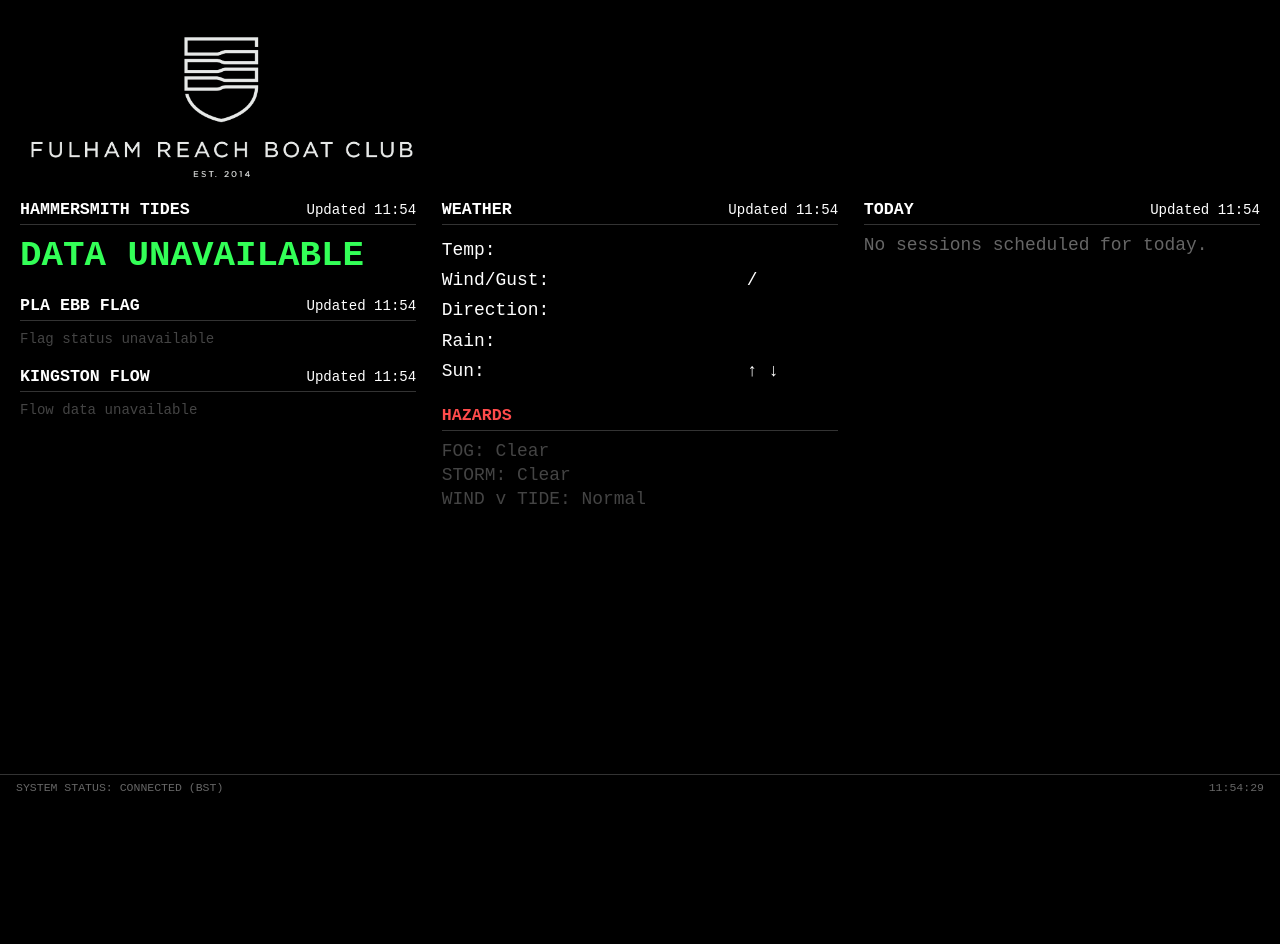
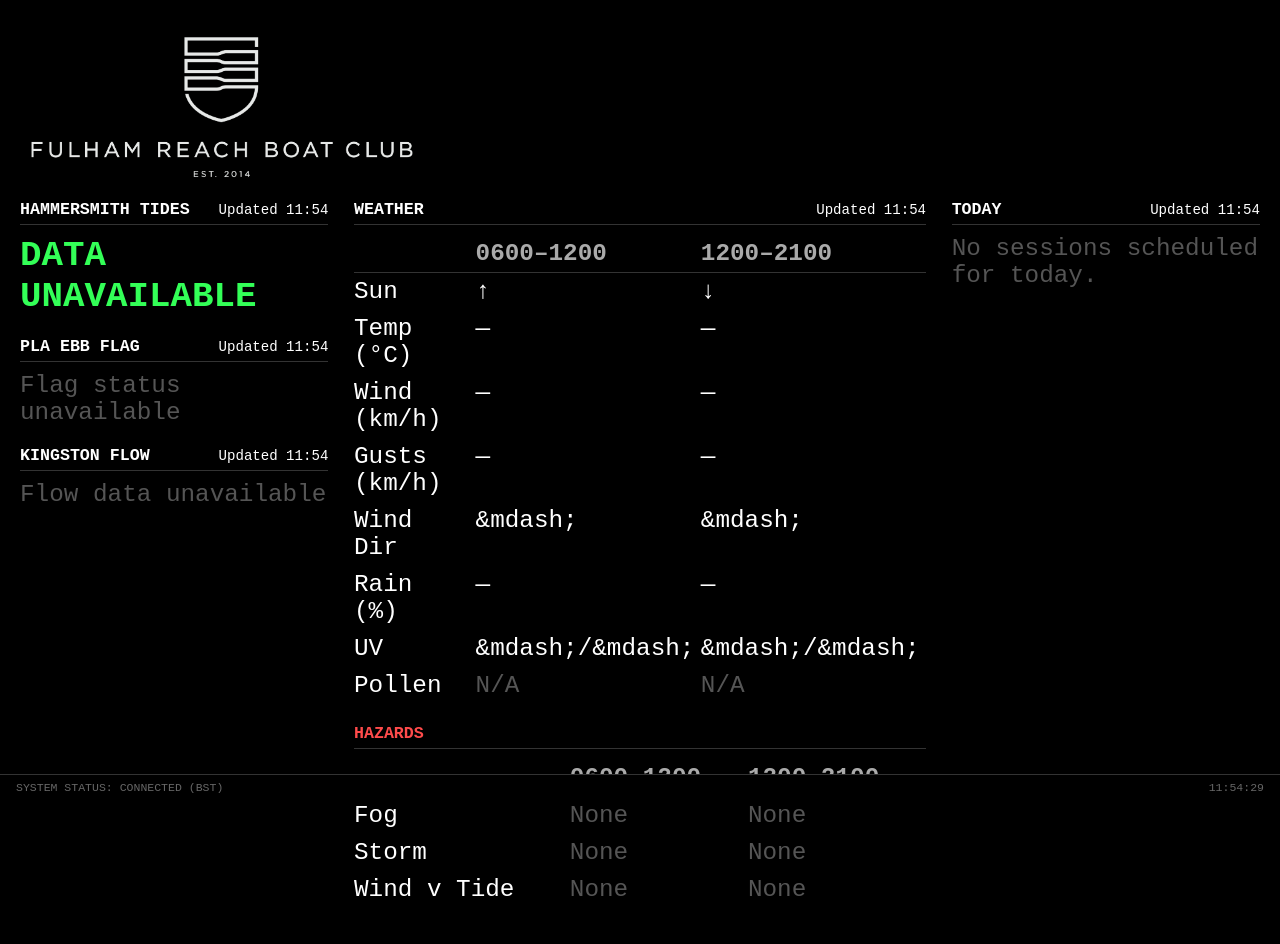
Before and after one commit to andrewfdn1/frbc-tides, a Flask app: page / in a window 1280 px wide. Before the commit the page ends 793 px from the top, so only its background shows below. Run offline with Flask 3, Linux system fonts and the light colour scheme.

Commit message:
Update index.html

```diff
--- a/templates/index.html
+++ b/templates/index.html
@@ -11,28 +11,26 @@
             background-color: #000;
             color: #fff;
             min-height: 100vh;
+            padding-bottom: 36px;
         }
 
-        /* Logo */
-        .logo-container {
-            padding: 12px 16px 8px;
+        :root {
+            --fs-header:  clamp(13px, 1.3vw, 17px);
+            --fs-updated: clamp(11px, 1.1vw, 15px);
+            --fs-data:    clamp(15px, 1.9vw, 26px);
+            --fs-metric:  clamp(20px, 2.8vw, 38px);
+            --fs-footer:  clamp(10px, 0.9vw, 13px);
         }
 
+        .logo-container { padding: 12px 16px 8px; }
+
         @media (orientation: portrait) {
-            .logo-container img {
-                width: 100%;
-                height: auto;
+            .logo-container img { width: 100%; height: auto; }
         }
+        @media (orientation: landscape) {
+            .logo-container img { width: 33%; height: auto; }
         }
 
-        @media (orientation: landscape) {
-            .logo-container img {
-                width: 33%;
-                height: auto;
-            }
-        }
-
-        /* Layout grid */
         .grid {
             display: grid;
             grid-template-columns: 1fr 1fr 1fr;
@@ -41,19 +39,7 @@
         }
 
         @media (orientation: portrait) {
-            .grid {
-                grid-template-columns: 1fr;
-            }
-        }
-
-        /* Fluid font sizes */
-        :root {
-            --fs-base:   clamp(13px, 1.4vw, 18px);
-            --fs-label:  clamp(11px, 1.1vw, 15px);
-            --fs-metric: clamp(20px, 2.8vw, 38px);
-            --fs-tide:   clamp(17px, 2.2vw, 30px);
-            --fs-header: clamp(13px, 1.3vw, 17px);
-            --fs-footer: clamp(10px, 0.9vw, 13px);
+            .grid { grid-template-columns: 1fr; }
         }
 
         h3 {
@@ -68,7 +54,7 @@
         }
 
         .updated {
-            font-size: var(--fs-label);
+            font-size: var(--fs-updated);
             color: #fff;
             font-weight: normal;
             text-transform: none;
@@ -82,8 +68,8 @@
         }
 
         .tide-row {
-            font-size: var(--fs-tide);
-            line-height: 1.3;
+            font-size: var(--fs-data);
+            line-height: 1.4;
             white-space: pre;
             font-weight: bold;
         }
@@ -95,7 +81,7 @@
             color: #FFFF00;
             font-weight: bold;
             margin-top: 10px;
-            font-size: var(--fs-base);
+            font-size: var(--fs-data);
             animation: blink 2s infinite;
         }
 
@@ -106,50 +92,51 @@
         }
 
         .pla-flag img {
-            height: clamp(60px, 8vw, 120px);
+            height: clamp(120px, 16vw, 240px);
             margin: 10px 0;
             border: 1px solid #333;
-        }
-
-        .weather-table {
-            width: 100%;
-            font-size: var(--fs-base);
-            border-collapse: collapse;
-        }
-
-        .weather-table td {
-            padding: clamp(3px, 0.4vw, 6px) 0;
         }
 
         .flow-value {
             font-size: var(--fs-metric);
             font-weight: bold;
-            color: #00CED1;
             margin: 6px 0 2px;
         }
 
-        .flow-label {
-            font-size: var(--fs-label);
-            color: #888;
+        .flow-label { font-size: var(--fs-data); }
+
+        .wx-table {
+            width: 100%;
+            border-collapse: collapse;
+            font-size: var(--fs-data);
+        }
+
+        .wx-table th {
+            font-size: var(--fs-data);
+            font-weight: bold;
+            text-align: left;
+            padding: clamp(2px, 0.4vw, 5px) clamp(4px, 0.5vw, 8px) clamp(2px, 0.4vw, 5px) 0;
+            border-bottom: 1px solid #333;
+            color: #aaa;
+        }
+
+        .wx-table th:first-child { min-width: 5em; }
+
+        .wx-table td {
+            text-align: left;
+            padding: clamp(2px, 0.4vw, 5px) clamp(4px, 0.5vw, 8px) clamp(2px, 0.4vw, 5px) 0;
+            vertical-align: top;
         }
 
         .cal-event {
             margin-bottom: clamp(8px, 1vw, 14px);
-            font-size: var(--fs-base);
+            font-size: var(--fs-data);
             border-left: 3px solid #33FF57;
             padding-left: 8px;
             line-height: 1.4;
         }
 
-        .cal-time {
-            color: #33FF57;
-            font-size: var(--fs-base);
-        }
-
-        .hazard-line {
-            font-size: var(--fs-base);
-            margin-bottom: 4px;
-        }
+        .cal-time { color: #33FF57; }
 
         footer {
             position: fixed;
@@ -164,7 +151,11 @@
             background: #000;
         }
 
-        body { padding-bottom: 32px; }
+        .c-red    { color: #FF4B4B; }
+        .c-yellow { color: #FFFF00; }
+        .c-green  { color: #33FF57; }
+        .c-dim    { color: #555; }
+        .c-white  { color: #fff; }
     </style>
 </head>
 <body>
@@ -175,17 +166,19 @@
 
 <div class="grid">
 
-    <!-- COLUMN 1: TIDES & FLAG -->
 <div>
     <h3>HAMMERSMITH TIDES <span class="updated">Updated {{ d.tides.updated }}</span></h3>
-        <div class="metric" id="tide-main">
+
+    <div class="metric">
         {% if d.tides.direction %}{{ d.tides.direction }} UNTIL {{ d.tides.until }}{% else %}DATA UNAVAILABLE{% endif %}
     </div>
-        <div id="tide-list">
+
+    <div>
         {% for t in d.tides.upcoming %}
             <div class="tide-row {{ 'tide-hi' if t.type == 'HighWater' else 'tide-lo' }}">{{ "%-3s"|format(t.label) }} {{ "%-12s"|format(t.time) }} {{ t.height }}</div>
         {% endfor %}
     </div>
+
     {% if d.tides.launch_warning %}
         <div class="warn-active">&#9888; {{ d.tides.launch_warning }}</div>
     {% endif %}
@@ -195,50 +188,155 @@
         {% if d.pla_flag %}
             <img src="{{ d.pla_flag }}" alt="PLA Flag">
         {% else %}
-                <p style="color:#444; font-size: var(--fs-label);">Flag status unavailable</p>
+            <p class="c-dim" style="font-size:var(--fs-data);">Flag status unavailable</p>
         {% endif %}
     </div>
 
     <h3 style="margin-top:20px;">KINGSTON FLOW <span class="updated">Updated {{ d.flow_updated }}</span></h3>
     {% if d.kingston_flow %}
-            <div class="flow-value">{{ d.kingston_flow.flow }} <span style="font-size: var(--fs-base); color:#888;">{{ d.kingston_flow.unit }}</span></div>
-            <div class="flow-label">Mean river flow at Kingston</div>
+        {% set fraw = d.kingston_flow.raw %}
+        {% if fraw > 120 %}
+            {% set fcol = '#FF4B4B' %}
+        {% elif fraw >= 80 %}
+            {% set fcol = '#FFFF00' %}
         {% else %}
-            <p style="color:#444; font-size: var(--fs-label);">Flow data unavailable</p>
+            {% set fcol = '#ffffff' %}
+        {% endif %}
+        <div class="flow-value" style="color:{{ fcol }};">
+            {{ d.kingston_flow.flow }} <span style="font-size:var(--fs-data); color:{{ fcol }};">{{ d.kingston_flow.unit }}</span>
+        </div>
+        <div class="flow-label" style="color:{{ fcol }};">Mean river flow at Kingston</div>
+    {% else %}
+        <p class="c-dim" style="font-size:var(--fs-data);">Flow data unavailable</p>
     {% endif %}
 </div>
 
-    <!-- COLUMN 2: WEATHER & HAZARDS -->
 <div>
     <h3>WEATHER <span class="updated">Updated {{ d.weather.updated }}</span></h3>
+
     {% if d.weather.error %}
-            <p style="color: #FF4B4B; font-size: var(--fs-base);">Weather Currently Unavailable</p>
+        <p class="c-red" style="font-size:var(--fs-data);">Weather Currently Unavailable</p>
     {% else %}
-            <table class="weather-table">
-                <tr><td>Temp:</td><td style="color:#33FF57">{{ d.weather.temp }}</td></tr>
-                <tr><td>Wind/Gust:</td><td>{{ d.weather.wind }} / {{ d.weather.gusts }}</td></tr>
-                <tr><td>Direction:</td><td>{{ d.weather.direction }}</td></tr>
-                <tr><td>Rain:</td><td>{{ d.weather.rain }}</td></tr>
-                <tr><td>Sun:</td><td>&#8593;{{ d.weather.sunrise }} &#8595;{{ d.weather.sunset }}</td></tr>
+        {% set m = d.weather.morning %}
+        {% set a = d.weather.afternoon %}
+
+        <table class="wx-table">
+            <thead>
+                <tr>
+                    <th></th>
+                    <th>0600&ndash;1200</th>
+                    <th>1200&ndash;2100</th>
+                </tr>
+            </thead>
+            <tbody>
+                <tr>
+                    <td>Sun</td>
+                    <td>&#8593;{{ d.weather.sunrise }}</td>
+                    <td>&#8595;{{ d.weather.sunset }}</td>
+                </tr>
+                <tr>
+                    <td>Temp (&deg;C)</td>
+                    <td>
+                        {% if m %}
+                            {% set tlo = m.temp_min %}{% set thi = m.temp_max %}
+                            {% if tlo is not none and (tlo < 5 or tlo > 25) %}<span class="c-red">{{ tlo }}</span>{% else %}{{ tlo if tlo is not none else '&mdash;' }}{% endif %}
+                            /
+                            {% if thi is not none and (thi < 5 or thi > 25) %}<span class="c-red">{{ thi }}</span>{% else %}{{ thi if thi is not none else '&mdash;' }}{% endif %}
+                        {% else %}&mdash;{% endif %}
+                    </td>
+                    <td>
+                        {% if a %}
+                            {% set tlo = a.temp_min %}{% set thi = a.temp_max %}
+                            {% if tlo is not none and (tlo < 5 or tlo > 25) %}<span class="c-red">{{ tlo }}</span>{% else %}{{ tlo if tlo is not none else '&mdash;' }}{% endif %}
+                            /
+                            {% if thi is not none and (thi < 5 or thi > 25) %}<span class="c-red">{{ thi }}</span>{% else %}{{ thi if thi is not none else '&mdash;' }}{% endif %}
+                        {% else %}&mdash;{% endif %}
+                    </td>
+                </tr>
+                <tr>
+                    <td>Wind (km/h)</td>
+                    <td>
+                        {% if m %}{% set whi = m.wind_max %}{% if whi is not none and whi > 15 %}<span class="c-red">{{ m.wind_min }}/{{ whi }}</span>{% else %}{{ m.wind_min if m.wind_min is not none else '&mdash;' }}/{{ whi if whi is not none else '&mdash;' }}{% endif %}{% else %}&mdash;{% endif %}
+                    </td>
+                    <td>
+                        {% if a %}{% set whi = a.wind_max %}{% if whi is not none and whi > 15 %}<span class="c-red">{{ a.wind_min }}/{{ whi }}</span>{% else %}{{ a.wind_min if a.wind_min is not none else '&mdash;' }}/{{ whi if whi is not none else '&mdash;' }}{% endif %}{% else %}&mdash;{% endif %}
+                    </td>
+                </tr>
+                <tr>
+                    <td>Gusts (km/h)</td>
+                    <td>
+                        {% if m %}{% set ghi = m.gust_max %}{% if ghi is not none and ghi > 25 %}<span class="c-red">{{ m.gust_min }}/{{ ghi }}</span>{% else %}{{ m.gust_min if m.gust_min is not none else '&mdash;' }}/{{ ghi if ghi is not none else '&mdash;' }}{% endif %}{% else %}&mdash;{% endif %}
+                    </td>
+                    <td>
+                        {% if a %}{% set ghi = a.gust_max %}{% if ghi is not none and ghi > 25 %}<span class="c-red">{{ a.gust_min }}/{{ ghi }}</span>{% else %}{{ a.gust_min if a.gust_min is not none else '&mdash;' }}/{{ ghi if ghi is not none else '&mdash;' }}{% endif %}{% else %}&mdash;{% endif %}
+                    </td>
+                </tr>
+                <tr>
+                    <td>Wind Dir</td>
+                    <td>{{ m.direction if m else '&mdash;' }}</td>
+                    <td>{{ a.direction if a else '&mdash;' }}</td>
+                </tr>
+                <tr>
+                    <td>Rain (%)</td>
+                    <td>
+                        {% if m %}{% set rhi = m.rain_max %}{% if rhi is not none and rhi > 50 %}<span class="c-red">{{ m.rain_min }}/{{ rhi }}</span>{% else %}{{ m.rain_min if m.rain_min is not none else '&mdash;' }}/{{ rhi if rhi is not none else '&mdash;' }}{% endif %}{% else %}&mdash;{% endif %}
+                    </td>
+                    <td>
+                        {% if a %}{% set rhi = a.rain_max %}{% if rhi is not none and rhi > 50 %}<span class="c-red">{{ a.rain_min }}/{{ rhi }}</span>{% else %}{{ a.rain_min if a.rain_min is not none else '&mdash;' }}/{{ rhi if rhi is not none else '&mdash;' }}{% endif %}{% else %}&mdash;{% endif %}
+                    </td>
+                </tr>
+                <tr>
+                    <td>UV</td>
+                    <td>{{ m.uv_min if m and m.uv_min is not none else '&mdash;' }}/{{ m.uv_max if m and m.uv_max is not none else '&mdash;' }}</td>
+                    <td>{{ a.uv_min if a and a.uv_min is not none else '&mdash;' }}/{{ a.uv_max if a and a.uv_max is not none else '&mdash;' }}</td>
+                </tr>
+                <tr>
+                    <td>Pollen</td>
+                    <td class="c-dim">N/A</td>
+                    <td class="c-dim">N/A</td>
+                </tr>
+            </tbody>
         </table>
     {% endif %}
 
     <h3 style="margin-top:20px; color:#FF4B4B;">HAZARDS</h3>
-        <div>
-            {% if not d.weather.error %}
-                <p class="hazard-line" style="color: {{ '#FFFF00' if d.weather.warnings.fog else '#444' }}">FOG: {{ '&#9888; ACTIVE' if d.weather.warnings.fog else 'Clear' }}</p>
-                <p class="hazard-line" style="color: {{ '#FFFF00' if d.weather.warnings.storm else '#444' }}">STORM: {{ '&#9888; ACTIVE' if d.weather.warnings.storm else 'Clear' }}</p>
-                <p class="hazard-line" style="color: {{ '#FFFF00' if d.weather.warnings.wind_vs_tide else '#444' }}">WIND v TIDE: {{ '&#9888; ROUGH' if d.weather.warnings.wind_vs_tide else 'Normal' }}</p>
+
+    {% if d.weather.error %}
+        <p class="c-dim" style="font-size:var(--fs-data);">Hazards check unavailable</p>
     {% else %}
-                <p class="hazard-line" style="color:#444;">Hazards check unavailable</p>
+        {% set w = d.weather.warnings %}
+        <table class="wx-table">
+            <thead>
+                <tr>
+                    <th></th>
+                    <th>0600&ndash;1200</th>
+                    <th>1200&ndash;2100</th>
+                </tr>
+            </thead>
+            <tbody>
+                <tr>
+                    <td>Fog</td>
+                    <td>{% if w.fog_morning %}<span class="c-red">Fog warning</span>{% else %}<span class="c-dim">None</span>{% endif %}</td>
+                    <td>{% if w.fog_afternoon %}<span class="c-red">Fog warning</span>{% else %}<span class="c-dim">None</span>{% endif %}</td>
+                </tr>
+                <tr>
+                    <td>Storm</td>
+                    <td>{% if w.storm_morning %}<span class="c-red">Storm warning</span>{% else %}<span class="c-dim">None</span>{% endif %}</td>
+                    <td>{% if w.storm_afternoon %}<span class="c-red">Storm warning</span>{% else %}<span class="c-dim">None</span>{% endif %}</td>
+                </tr>
+                <tr>
+                    <td>Wind v Tide</td>
+                    <td>{% if w.wvt_morning %}<span class="c-red">Check for white horses</span>{% else %}<span class="c-dim">None</span>{% endif %}</td>
+                    <td>{% if w.wvt_afternoon %}<span class="c-red">Check for white horses</span>{% else %}<span class="c-dim">None</span>{% endif %}</td>
+                </tr>
+            </tbody>
+        </table>
     {% endif %}
 </div>
-    </div>
 
-    <!-- COLUMN 3: CALENDAR -->
 <div>
     <h3>{{ d.cal.day_label }} <span class="updated">Updated {{ d.cal_updated }}</span></h3>
-        <div id="cal-list">
+    <div>
         {% if d.cal.list %}
             {% for e in d.cal.list %}
                 <div class="cal-event">
@@ -246,7 +344,7 @@
                 </div>
             {% endfor %}
         {% else %}
-                <p style="color:#666; font-size: var(--fs-base);">No sessions scheduled for {{ d.cal.day_label.lower() }}.</p>
+            <p class="c-dim" style="font-size:var(--fs-data);">No sessions scheduled for {{ d.cal.day_label.lower() }}.</p>
         {% endif %}
     </div>
 </div>
@@ -255,14 +353,14 @@
 
 <footer>
     <span>SYSTEM STATUS: CONNECTED ({{ d.tz_label }})</span>
-    <span id="clock">{{ d.last_updated }}</span>
+    <span>{{ d.last_updated }}</span>
 </footer>
 
 <script>
     function autoRefresh() {
         fetch('/data')
-            .then(response => { if (response.ok) location.reload(); })
-            .catch(err => console.log("Refresh failed, will try again."));
+            .then(r => { if (r.ok) location.reload(); })
+            .catch(() => {});
     }
     setInterval(autoRefresh, 600000);
 </script>
```
Lines whose indentation alone changed are shown as unchanged.
